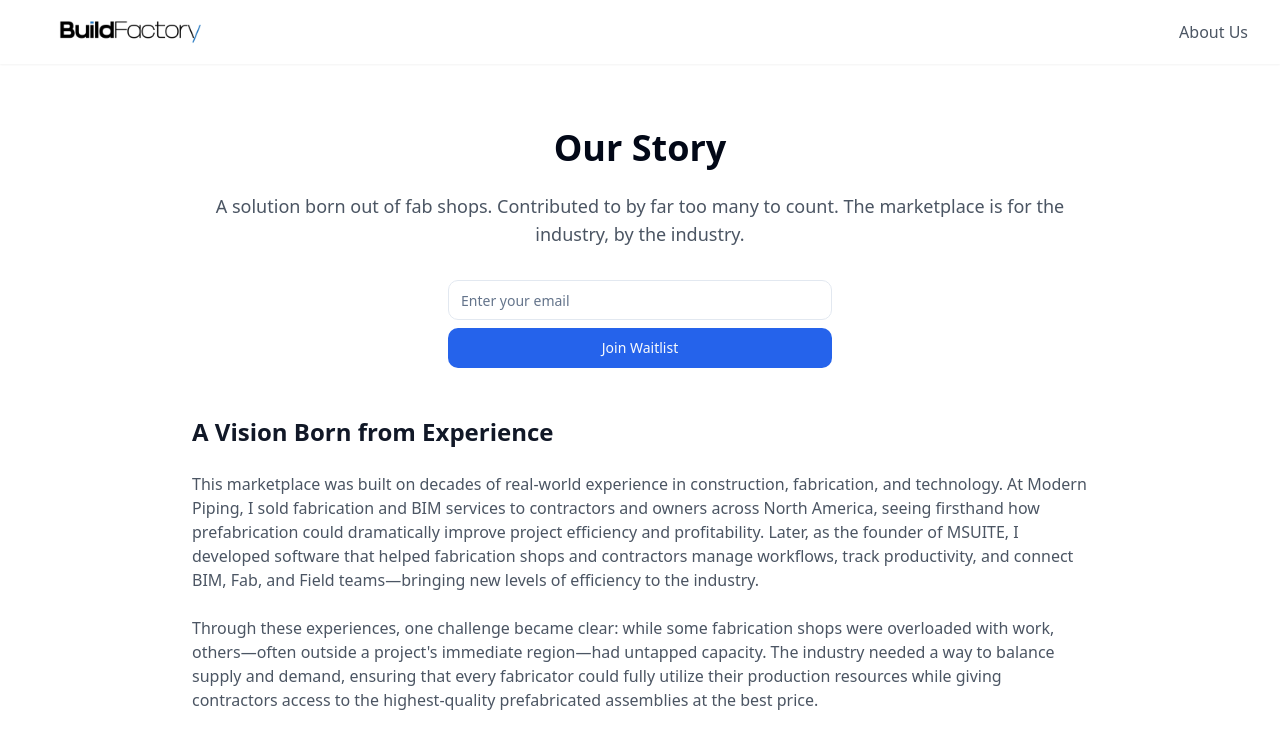
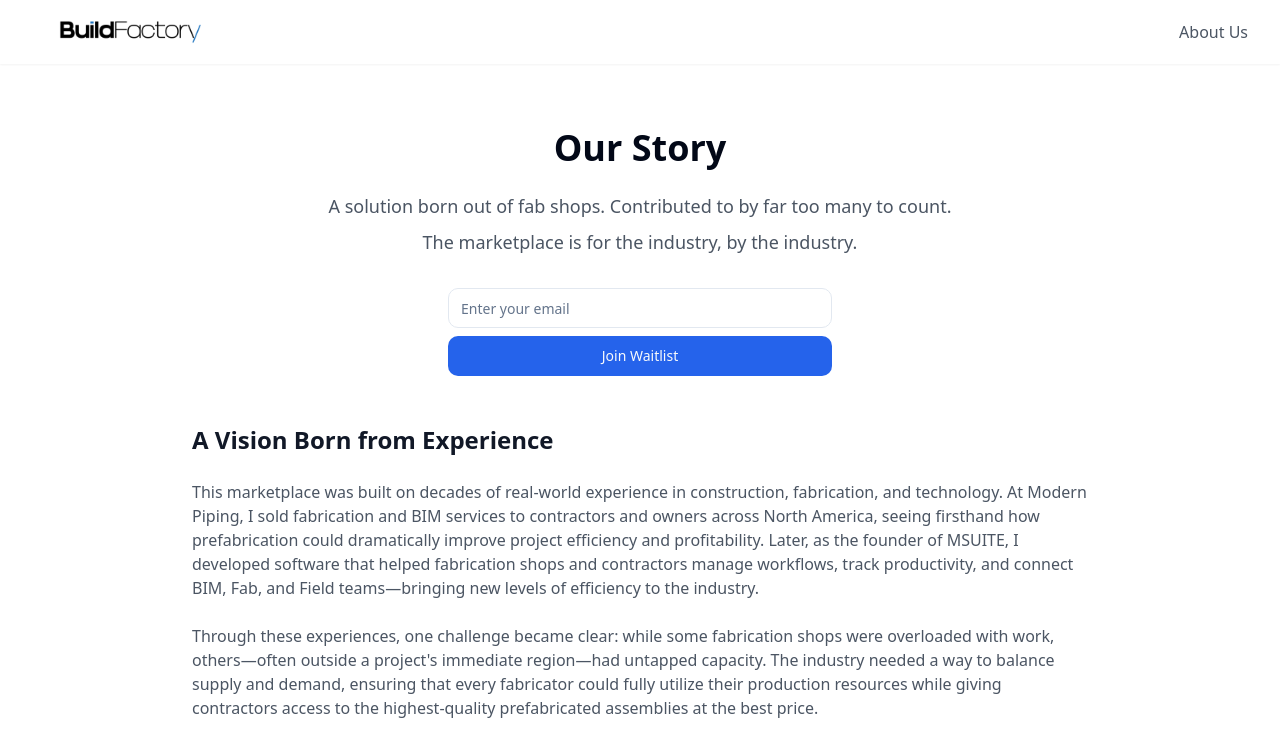
Before and after one commit to blangdon1004/buildfactory-waitlist, a React (Vite) app: page /about in a window 1280 px wide. Shown: the top 734 px of the page. Built offline with nearby package versions, Linux system fonts and the light colour scheme.

Commit message:
Refactor About Us page
Improve readability of "Our Story" section by combining two lines of text into a single line.

```diff
--- a/src/pages/AboutUs.tsx
+++ b/src/pages/AboutUs.tsx
@@ -1,3 +1,4 @@
+
 import { Building } from "lucide-react";
 import { Button } from "@/components/ui/button";
 import WaitlistForm from "@/components/WaitlistForm";
@@ -24,8 +25,11 @@ const AboutUs = () => {
         <div className="max-w-4xl mx-auto space-y-12">
           <div className="text-center">
             <h1 className="text-4xl font-bold mb-6">Our Story</h1>
+            <p className="text-lg text-gray-600 mb-2">
+              A solution born out of fab shops. Contributed to by far too many to count.
+            </p>
             <p className="text-lg text-gray-600 mb-8">
-              A solution born out of fab shops. Contributed to by far too many to count. The marketplace is for the industry, by the industry.
+              The marketplace is for the industry, by the industry.
             </p>
             <div className="flex flex-col items-center gap-4 mb-12">
               <WaitlistForm />
```
